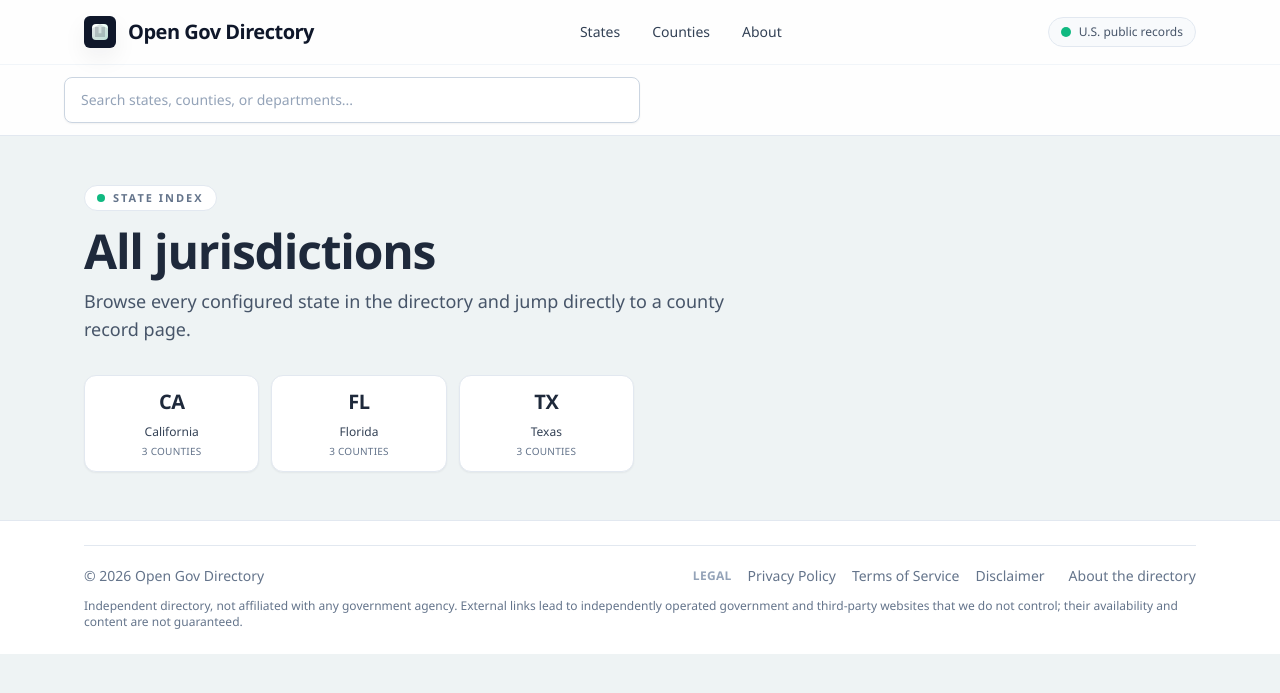
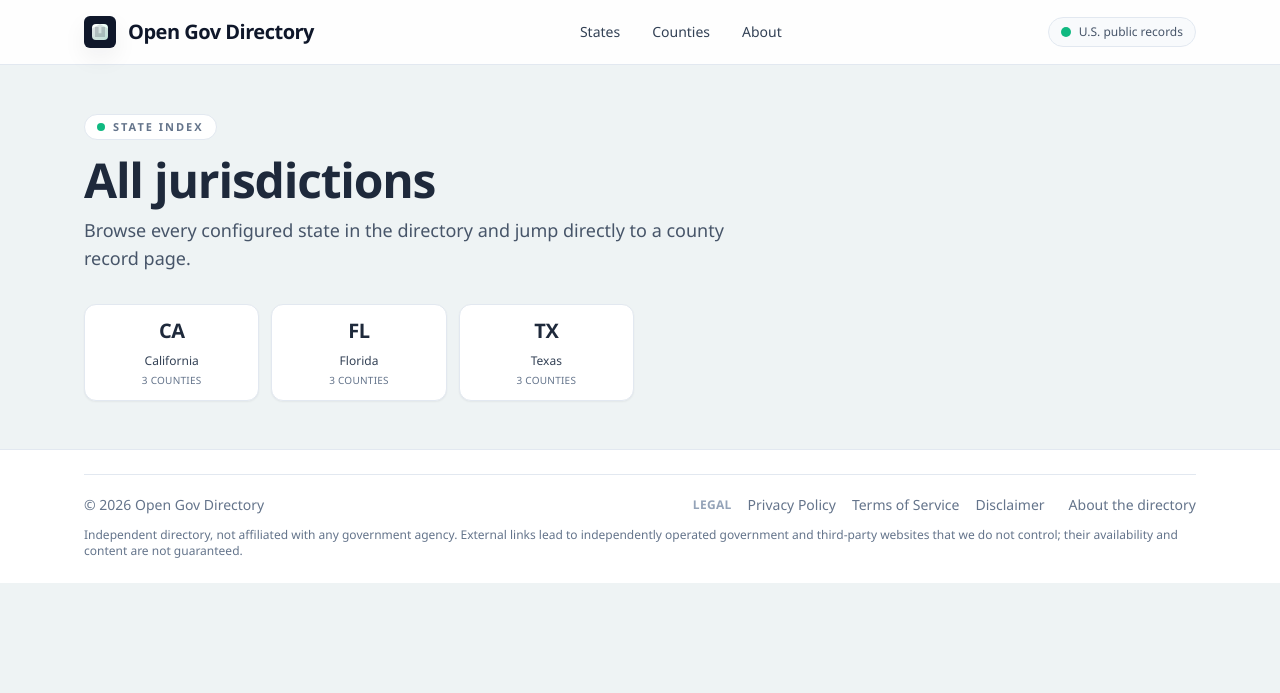
Before and after one commit to xxadambakerxx-tech/open-gov-directory, a Jekyll site: the page built from all-jurisdictions.md, in a window 1280 px wide. Shown: the top 693 px of the page. Built offline with Jekyll 4.4.1, drawn with Linux system fonts in a browser that asks for light colours; nearby versions of some CDN libraries; comment, search, counter and statistics services are not loaded.

Commit message:
Remove conditional search box from header layout

```diff
--- a/_layouts/default.html
+++ b/_layouts/default.html
@@ -22,13 +22,6 @@
           U.S. public records
         </div>
       </div>
-      {% unless page.url == '/' %}
-        <div class="border-t border-slate-100 px-5 py-3">
-          <div class="mx-auto max-w-6xl">
-            {% include search-box.html id="header-directory-search" %}
-          </div>
-        </div>
-      {% endunless %}
     </header>
 
     <main>
```
